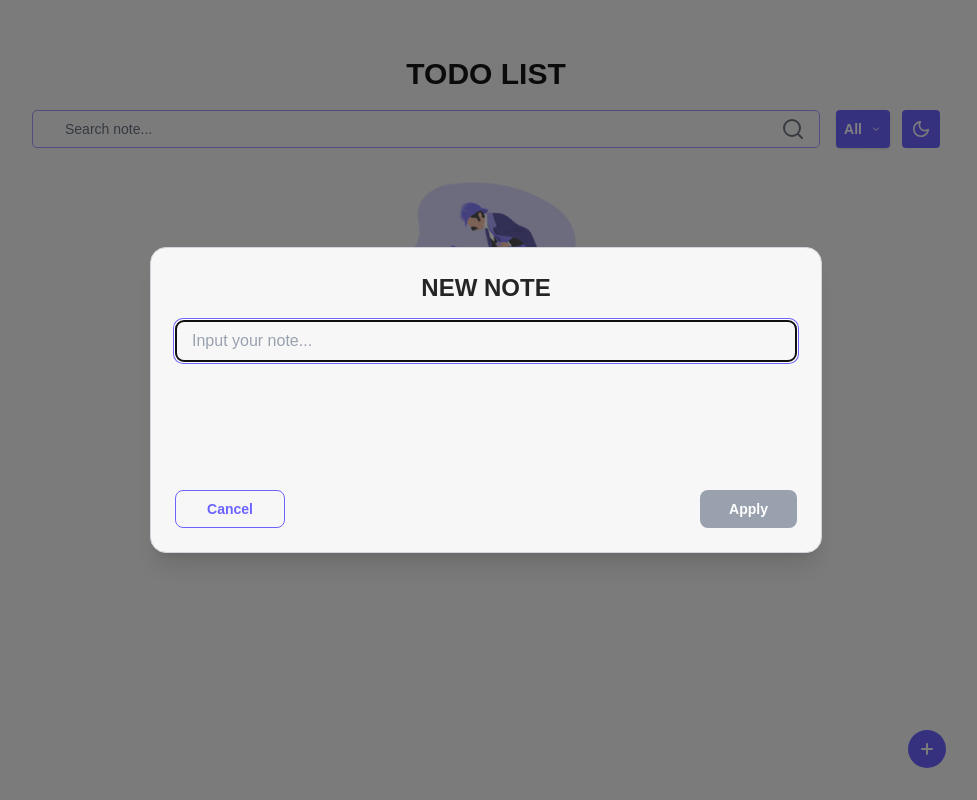
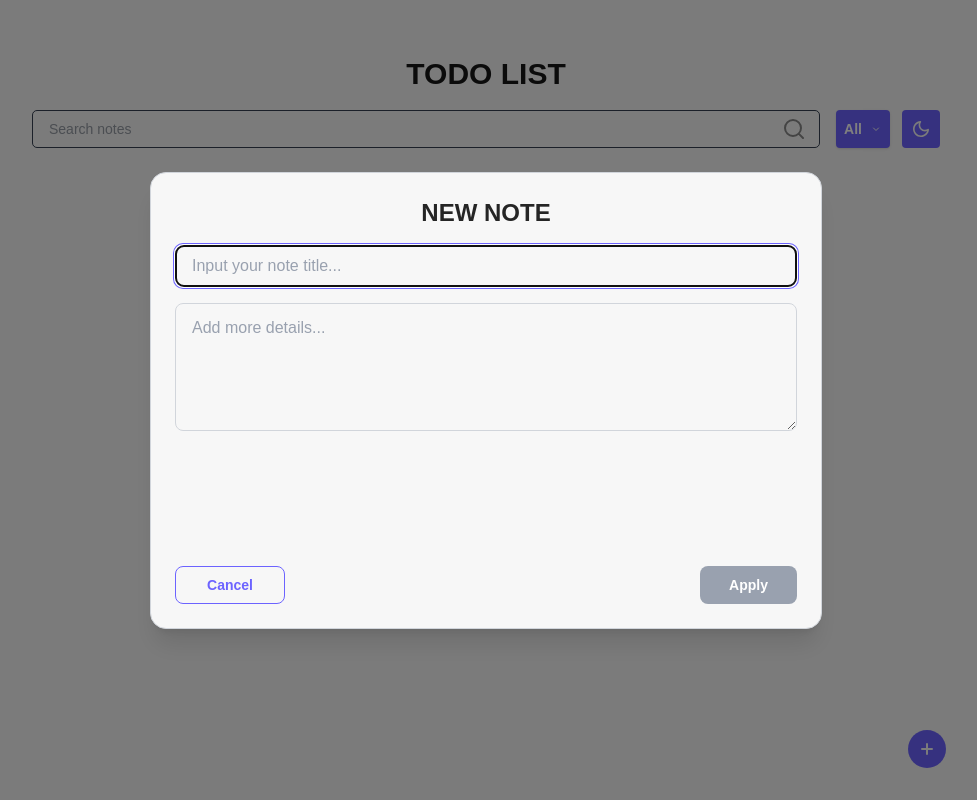
Before and after one commit to DylanGates/Todo_App, a Next.js app: page / in a window 1280 px wide. Both pictures are taken after a click on the button 1081 px from the left and 749 px from the top of the page. Shown: the whole page, without its empty margins (154-1131 px from the left). Built offline with nearby package versions, Linux system fonts and the light colour scheme.

Commit message:
Edit & Search functionality updated

```diff
--- a/src/app/components/NoteModal.tsx
+++ b/src/app/components/NoteModal.tsx
@@ -11,22 +11,26 @@ interface NoteModalProps {
   isOpen: boolean;
   onClose: () => void;
   onSave: (note: Note) => void;
+  initialNote?: Note | null;
 }
 
-const NoteModal: React.FC<NoteModalProps> = ({ isOpen, onClose, onSave }) => {
+const NoteModal: React.FC<NoteModalProps> = ({
+  isOpen,
+  onClose,
+  onSave,
+  initialNote = null,
+}) => {
   const [title, setTitle] = useState("");
   const [content, setContent] = useState("");
   const [isDark, setIsDark] = useState(false);
 
   useEffect(() => {
-    // Check if dark mode is active
     const checkDarkMode = () => {
       setIsDark(document.documentElement.classList.contains("dark"));
     };
 
     checkDarkMode();
 
-    // Listen for changes to dark mode
     const observer = new MutationObserver(checkDarkMode);
     observer.observe(document.documentElement, {
       attributes: true,
@@ -38,10 +42,16 @@ const NoteModal: React.FC<NoteModalProps> = ({ isOpen, onClose, onSave }) => {
 
   useEffect(() => {
     if (isOpen) {
-      setTitle("");
-      setContent("");
+      if (initialNote) {
+        setTitle(initialNote.title || "");
+        setContent(initialNote.content || "");
+      } else {
+        setTitle("");
+        setContent("");
+      }
     }
-  }, [isOpen]);
+
+  }, [isOpen, initialNote]);
 
   useEffect(() => {
     const handleEscape = (e: KeyboardEvent) => {
@@ -84,7 +94,7 @@ const NoteModal: React.FC<NoteModalProps> = ({ isOpen, onClose, onSave }) => {
               color: isDark ? "#F7F7F7" : "#252525",
             }}
           >
-            NEW NOTE
+            {initialNote ? "EDIT NOTE" : "NEW NOTE"}
           </h2>
         </div>
 
@@ -95,14 +105,29 @@ const NoteModal: React.FC<NoteModalProps> = ({ isOpen, onClose, onSave }) => {
               type="text"
               value={title}
               onChange={(e) => setTitle(e.target.value)}
-              placeholder="Input your note..."
+              placeholder="Input your note title..."
               style={{
                 backgroundColor: isDark ? "#1a1a1a" : "#F7F7F7",
-                color: isDark ? "##F7F7F7" : "#252525",
+                color: isDark ? "#F7F7F7" : "#252525",
                 borderColor: isDark ? "#4B5563" : "#D1D5DB",
               }}
               className="w-full px-4 py-2 border rounded-lg focus:ring-2 focus:ring-[#6C63FF] focus:border-transparent placeholder:text-gray-400 dark:placeholder:text-gray-500"
               autoFocus
+            />
+          </div>
+
+          <div>
+            <textarea
+              id="note-content"
+              value={content}
+              onChange={(e) => setContent(e.target.value)}
+              placeholder="Add more details..."
+              style={{
+                backgroundColor: isDark ? "#1a1a1a" : "#F7F7F7",
+                color: isDark ? "#F7F7F7" : "#252525",
+                borderColor: isDark ? "#4B5563" : "#D1D5DB",
+              }}
+              className="w-full px-4 py-3 border rounded-lg focus:ring-2 focus:ring-[#6C63FF] focus:border-transparent placeholder:text-gray-400 dark:placeholder:text-gray-500 resize-vertical h-32"
             />
           </div>
         </div>
--- a/src/app/components/SearchBar.tsx
+++ b/src/app/components/SearchBar.tsx
@@ -1,25 +1,100 @@
 "use client";
 
-import type { FC } from "react";
+import React, { FC, useEffect, useRef, useState } from "react";
 
 interface SearchBarProps {
   placeholder?: string;
-  onClick?: () => void;
+  /** Called when the search term changes (debounced) */
+  onSearch?: (term: string) => void;
+  /** Debounce time in ms */
+  debounceMs?: number;
 }
 
-const SearchBar: FC<SearchBarProps> = ({ onClick }) => {
+const SearchBar: FC<SearchBarProps> = ({
+  placeholder = "Search notes...",
+  onSearch,
+  debounceMs = 300,
+}) => {
+  const [value, setValue] = useState("");
+  const inputRef = useRef<HTMLInputElement | null>(null);
+  const timer = useRef<number | null>(null);
+
+  useEffect(() => {
+    // debounce callback to parent
+    if (timer.current) {
+      window.clearTimeout(timer.current);
+    }
+    timer.current = window.setTimeout(() => {
+      onSearch?.(value.trim());
+    }, debounceMs);
+
+    return () => {
+      if (timer.current) window.clearTimeout(timer.current);
+    };
+  }, [value, onSearch, debounceMs]);
+
+  useEffect(() => {
+    // keyboard shortcut: focus search when `/` is pressed and target isn't an input
+    const handleKey = (e: KeyboardEvent) => {
+      if (e.key === "/") {
+        const active = document.activeElement;
+        if (
+          active &&
+          (active.tagName === "INPUT" || active.tagName === "TEXTAREA")
+        ) {
+          return;
+        }
+        e.preventDefault();
+        inputRef.current?.focus();
+      }
+    };
+
+    window.addEventListener("keydown", handleKey);
+    return () => window.removeEventListener("keydown", handleKey);
+  }, []);
+
+  const clear = () => {
+    setValue("");
+    onSearch?.("");
+    inputRef.current?.focus();
+  };
+
   return (
-    <div
-      onClick={onClick}
-      className="relative flex justify-between items-center border border-[#6C63FF]/60 px-4
-                 rounded-[5px] bg-transparent text-gray-700 text-sm h-[38px] cursor-text
-                 hover:border-[#6C63FF] transition-all duration-200 w-full"
-    >
-      <div className="pl-4 pr-10 w-full select-none text-gray-500">
-        Search note...
-      </div>
+    <div className="relative w-full">
+      <input
+        ref={inputRef}
+        aria-label="Search notes"
+        placeholder={placeholder}
+        value={value}
+        onChange={(e) => setValue(e.target.value)}
+        className="w-full h-[38px] px-4 pr-10 border rounded-[5px] bg-transparent text-gray-700 text-sm focus:outline-none focus:ring-2 focus:ring-[#6C63FF]"
+      />
 
-      <div className="absolute right-4 top-1/2 -translate-y-1/2">
+      {value ? (
+        <button
+          onClick={clear}
+          aria-label="Clear search"
+          className="absolute right-10 top-1/2 -translate-y-1/2 text-gray-500 hover:text-gray-700"
+        >
+          <svg
+            width="16"
+            height="16"
+            viewBox="0 0 24 24"
+            fill="none"
+            xmlns="http://www.w3.org/2000/svg"
+          >
+            <path
+              d="M18 6L6 18M6 6l12 12"
+              stroke="currentColor"
+              strokeWidth="2"
+              strokeLinecap="round"
+              strokeLinejoin="round"
+            />
+          </svg>
+        </button>
+      ) : null}
+
+      <div className="absolute right-4 top-1/2 -translate-y-1/2 opacity-70">
         <svg
           width="20"
           height="20"
--- a/src/app/page.tsx
+++ b/src/app/page.tsx
@@ -7,6 +7,7 @@ import SearchBar from "./components/SearchBar";
 import FilterButton from "./components/FilterButton";
 import DarkModeButton from "./components/DarkModeButton";
 import AddButton from "./components/AddButton";
+import NoteModal from "./components/NoteModal";
 import detectiveImage from "./assets/Detective-check-footprint.png";
 
 interface Todo {
@@ -20,6 +21,9 @@ interface Todo {
 export default function Home() {
   const [todos, setTodos] = useState<Todo[]>([]);
   const [noteCounter, setNoteCounter] = useState(1);
+  const [isEditModalOpen, setIsEditModalOpen] = useState(false);
+  const [editingTodo, setEditingTodo] = useState<Todo | null>(null);
+  const [searchTerm, setSearchTerm] = useState("");
 
   const handleAddTodo = (note: { title: string; content: string }) => {
     const newTodo: Todo = {
@@ -39,8 +43,25 @@ export default function Home() {
   };
 
   const handleEditTodo = (id: number) => {
-    // TODO: Implement edit functionality
-    console.log("Edit todo:", id);
+    const todo = todos.find((t) => t.id === id);
+    if (!todo) return;
+    setEditingTodo(todo);
+    setIsEditModalOpen(true);
+  };
+
+  const handleUpdateTodo = (note: { title: string; content: string }) => {
+    if (!editingTodo) return;
+
+    setTodos(
+      todos.map((t) =>
+        t.id === editingTodo.id
+          ? { ...t, title: note.title || t.title, content: note.content }
+          : t
+      )
+    );
+
+    setEditingTodo(null);
+    setIsEditModalOpen(false);
   };
 
   const handleToggleComplete = (id: number) => {
@@ -60,7 +81,10 @@ export default function Home() {
 
         <div className="flex flex-col lg:flex-row items-center justify-between gap-4 w-full">
           <div className="w-full lg:flex-1 flex items-center">
-            <SearchBar placeholder="Search notes" />
+            <SearchBar
+              placeholder="Search notes"
+              onSearch={(t) => setSearchTerm(t)}
+            />
           </div>
 
           <div className="flex items-center gap-3">
@@ -88,7 +112,17 @@ export default function Home() {
               </p>
             </div>
           ) : (
-            todos.map((todo) => (
+            // filter todos by search term (title or content) - case insensitive
+            todos
+              .filter((t) => {
+                if (!searchTerm) return true;
+                const q = searchTerm.toLowerCase();
+                return (
+                  t.title.toLowerCase().includes(q) ||
+                  (t.content || "").toLowerCase().includes(q)
+                );
+              })
+              .map((todo) => (
                 <div
                   key={todo.id}
                   className="border-b border-[#6C63FF] py-4 px-0 mx-[80px] items-center"
@@ -115,7 +149,9 @@ export default function Home() {
                           style={{
                             color: todo.completed
                               ? undefined
-                            : document.documentElement.classList.contains("dark")
+                              : document.documentElement.classList.contains(
+                                  "dark"
+                                )
                               ? "#F7F7F7"
                               : "#252525",
                           }}
@@ -125,7 +161,27 @@ export default function Home() {
                               : ""
                           }`}
                         >
-                        {todo.title}
+                          {/** highlight matched substring in title */}
+                          {searchTerm
+                            ? (() => {
+                                const q = searchTerm;
+                                const parts = todo.title.split(
+                                  new RegExp(`(${q})`, "i")
+                                );
+                                return parts.map((part, i) =>
+                                  part.toLowerCase() === q.toLowerCase() ? (
+                                    <span
+                                      key={i}
+                                      className="bg-yellow-200 dark:bg-yellow-600 px-0"
+                                    >
+                                      {part}
+                                    </span>
+                                  ) : (
+                                    <span key={i}>{part}</span>
+                                  )
+                                );
+                              })()
+                            : todo.title}
                         </h3>
                         {todo.content && (
                           <p className="text-gray-600 dark:text-gray-300">
@@ -160,6 +216,20 @@ export default function Home() {
         <div className="fixed bottom-8 right-[180px]">
           <AddButton onAddNote={handleAddTodo} />
         </div>
+        {/* Edit modal (used for editing existing notes) */}
+        <NoteModal
+          isOpen={isEditModalOpen}
+          onClose={() => {
+            setIsEditModalOpen(false);
+            setEditingTodo(null);
+          }}
+          onSave={handleUpdateTodo}
+          initialNote={
+            editingTodo
+              ? { title: editingTodo.title, content: editingTodo.content }
+              : null
+          }
+        />
       </div>
     </div>
   );
```
Lines whose indentation alone changed are shown as unchanged.
